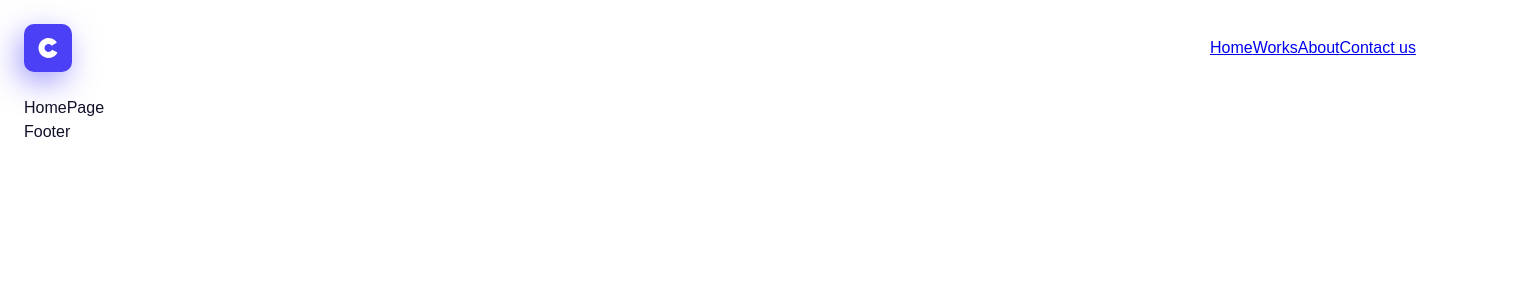
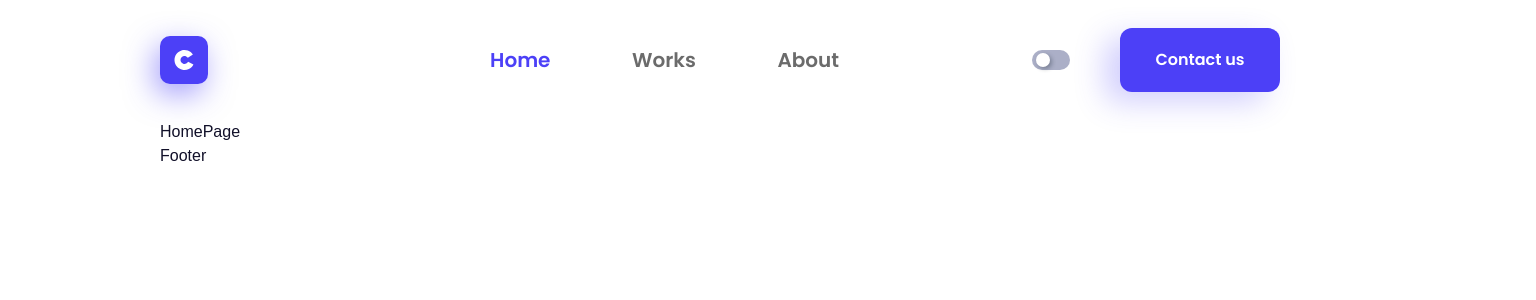
Before and after one commit to artem-ilchuk/Creative-agency, a React (Vite) app: page / in a window 1536 px wide. Shown: the top 300 px of the page. Built offline with nearby package versions, Linux system fonts and the light colour scheme; a web font is replaced by a local one.

Commit message:
style:Header component styled for all devices.

```diff
--- a/src/components/Header/Header.jsx
+++ b/src/components/Header/Header.jsx
@@ -46,6 +46,7 @@ const Header = () => {
           </div>
         ) : (
           <nav className={s.nav}>
+            <div className={s.links}>
               <NavLink
                 className={buildLinkClass}
                 to="/"
@@ -67,13 +68,17 @@ const Header = () => {
               >
                 About
               </NavLink>
+            </div>
+            <div className={s.action}>
+              <Toggle />
               <NavLink
-              className={buildLinkClass}
+                className={s.contact}
                 to="/contact"
                 aria-label="Go to contact page"
               >
                 Contact us
               </NavLink>
+            </div>
           </nav>
         )}
       </div>
--- a/src/components/Header/Header.module.css
+++ b/src/components/Header/Header.module.css
@@ -39,3 +39,91 @@
   align-items: center;
   justify-content: center;
 }
+
+@media (min-width: 1024px) {
+  .head {
+    justify-content: space-between;
+  }
+  .logo {
+    margin: 36px 0;
+  }
+  .nav {
+    display: flex;
+    flex-direction: row;
+    align-items: center;
+    gap: 81.5px;
+  }
+
+  .links {
+    display: flex;
+    flex-direction: row;
+    gap: 81.5px;
+    margin-right: 21.5px;
+  }
+  .link {
+    font-family: var(--font-family);
+    font-weight: 600;
+    font-size: 20px;
+    line-height: 140%;
+    text-align: center;
+    text-decoration: none;
+    color: var(--links);
+
+    text-align: center;
+    color: var(--text-grey);
+  }
+
+  .active {
+    color: var(--actLinks);
+  }
+
+  .action {
+    display: flex;
+    flex-direction: row;
+    align-items: center;
+    gap: 50px;
+  }
+
+  .contact {
+    display: flex;
+    justify-content: center;
+    align-items: center;
+    flex-shrink: 0;
+    border-radius: 12px;
+    padding: 19px;
+    width: 127px;
+    height: 48px;
+    font-family: var(--font-family);
+    font-weight: 400;
+    font-size: 14px;
+    line-height: 171%;
+    text-decoration: none;
+    color: var(--color-white);
+    background: var(--color-primary-1);
+    box-shadow: -15px 10px 30px 0 rgba(76, 64, 247, 0.25);
+  }
+}
+@media (min-width: 1440px) {
+  .nav {
+    gap: 171.5px;
+  }
+  .contact {
+    width: 160px;
+    height: 64px;
+    font-family: var(--font-family);
+    font-weight: 600;
+    font-size: 16px;
+    line-height: 162%;
+  }
+
+  .links {
+    display: flex;
+    flex-direction: row;
+    gap: 81.5px;
+    margin-right: 21.5px;
+  }
+
+  .action {
+    gap: 50px;
+  }
+}
--- a/src/index.css
+++ b/src/index.css
@@ -128,10 +128,12 @@ img {
 @media (min-width: 1024px) {
   .container {
     max-width: 1024px;
+    padding: 0 60px;
   }
 }
 @media (min-width: 1440px) {
   .container {
     max-width: 1440px;
+    padding: 0 160px;
   }
 }
```
Lines whose indentation alone changed are shown as unchanged.
